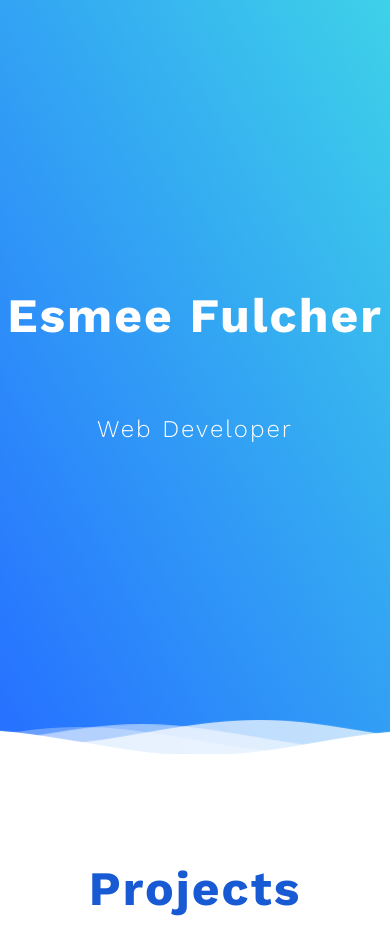
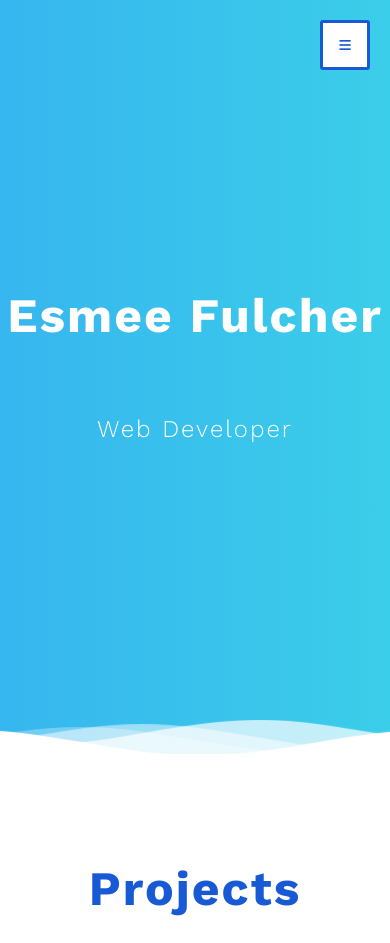
Before and after one commit to Esmee29/Portfolio, a PHP site: page / in a window 390 px wide. Shown: the top 943 px of the page. Run offline with PHP 8.4, Linux system fonts and the light colour scheme; some libraries are stand-ins or nearby versions.

Commit message:
Hamburger

```diff
--- a/about.html
+++ b/about.html
@@ -159,6 +159,7 @@
         </div>
     </div>
 </div>
-<script src="javaScript\main.js"></script>
+<script src="javaScript/navMenu.js"></script>
+<script src="javaScript/main.js"></script>
 </body>
 </html>
--- a/code.html
+++ b/code.html
@@ -178,6 +178,7 @@
         </div>
     </div>
     </div>
-    <script src="javaScript\main.js"></script>
+    <script src="javaScript/main.js"></script>
+    <script src="javaScript/navMenu.js"></script>
 </body>
 </html>
--- a/course.html
+++ b/course.html
@@ -180,6 +180,7 @@
         </div>
     </div>
     </div>
-    <script src="javaScript\main.js"></script>
+    <script src="javaScript/main.js"></script>
+    <script src="javaScript/navMenu.js"></script>
 </body>
 </html>
--- a/css/style.css
+++ b/css/style.css
@@ -1006,11 +1006,25 @@
 .header {
   position: relative;
   text-align: center;
-  background: linear-gradient(60deg, #2773ff 4.3%, #3ed3e8 101.4%);
   color: #fff;
+  background: linear-gradient(270deg, #3bcee9, #329ff4, #185ad4);
+  background-size: 400% 400%;
+  animation: gradient 15s ease infinite;
 }
 
-/* line 9, ../../GitHub/Portfolio/scss/style/Modules/_header.scss */
+@keyframes gradient {
+  0% {
+    background-position: 0% 50%;
+  }
+  50% {
+    background-position: 100% 50%;
+  }
+  100% {
+    background-position: 0% 50%;
+  }
+}
+
+/* line 21, ../../GitHub/Portfolio/scss/style/Modules/_header.scss */
 .inner-header {
   height: 85vh;
   width: 100%;
@@ -1021,7 +1035,7 @@
   flex-direction: column;
 }
 
-/* line 19, ../../GitHub/Portfolio/scss/style/Modules/_header.scss */
+/* line 31, ../../GitHub/Portfolio/scss/style/Modules/_header.scss */
 .waves {
   position: relative;
   width: 100%;
@@ -1031,7 +1045,7 @@
   max-height: 150px;
 }
 
-/* line 28, ../../GitHub/Portfolio/scss/style/Modules/_header.scss */
+/* line 40, ../../GitHub/Portfolio/scss/style/Modules/_header.scss */
 .content {
   position: relative;
   height: 20vh;
@@ -1040,30 +1054,30 @@
 }
 
 /* Animation */
-/* line 37, ../../GitHub/Portfolio/scss/style/Modules/_header.scss */
+/* line 49, ../../GitHub/Portfolio/scss/style/Modules/_header.scss */
 .parallax > use {
   animation: move-forever 25s cubic-bezier(0.55, 0.5, 0.45, 0.5) infinite;
 }
 
-/* line 40, ../../GitHub/Portfolio/scss/style/Modules/_header.scss */
+/* line 52, ../../GitHub/Portfolio/scss/style/Modules/_header.scss */
 .parallax > use:nth-child(1) {
   animation-delay: -2s;
   animation-duration: 7s;
 }
 
-/* line 44, ../../GitHub/Portfolio/scss/style/Modules/_header.scss */
+/* line 56, ../../GitHub/Portfolio/scss/style/Modules/_header.scss */
 .parallax > use:nth-child(2) {
   animation-delay: -3s;
   animation-duration: 10s;
 }
 
-/* line 48, ../../GitHub/Portfolio/scss/style/Modules/_header.scss */
+/* line 60, ../../GitHub/Portfolio/scss/style/Modules/_header.scss */
 .parallax > use:nth-child(3) {
   animation-delay: -4s;
   animation-duration: 13s;
 }
 
-/* line 52, ../../GitHub/Portfolio/scss/style/Modules/_header.scss */
+/* line 64, ../../GitHub/Portfolio/scss/style/Modules/_header.scss */
 .parallax > use:nth-child(4) {
   animation-delay: -5s;
   animation-duration: 20s;
@@ -1080,12 +1094,12 @@
 
 /*Shrinking for mobile*/
 @media (max-width: 768px) {
-  /* line 66, ../../GitHub/Portfolio/scss/style/Modules/_header.scss */
+  /* line 78, ../../GitHub/Portfolio/scss/style/Modules/_header.scss */
   .waves {
     height: 40px;
     min-height: 40px;
   }
-  /* line 70, ../../GitHub/Portfolio/scss/style/Modules/_header.scss */
+  /* line 82, ../../GitHub/Portfolio/scss/style/Modules/_header.scss */
   .content {
     height: 30vh;
   }
@@ -1417,4 +1431,40 @@
   flex-direction: column;
 }
 
+/* line 115, ../../GitHub/Portfolio/scss/style/Modules/_sidebar.scss */
+.primary-nav__hamburger {
+  position: fixed;
+  z-index: 1;
+  vertical-align: middle;
+  top: 1.25rem;
+  right: 1.25rem;
+  width: 3.125rem;
+  height: 3.125rem;
+}
+
+@media (min-width: 992px) {
+  /* line 125, ../../GitHub/Portfolio/scss/style/Modules/_sidebar.scss */
+  .primary-nav__hamburger {
+    position: absolute;
+    width: 1px;
+    height: 1px;
+    padding: 0;
+    margin: -1px;
+    overflow: hidden;
+    clip: rect(0, 0, 0, 0);
+    white-space: nowrap;
+    border: 0;
+  }
+}
+
+/* line 137, ../../GitHub/Portfolio/scss/style/Modules/_sidebar.scss */
+.hamburger {
+  padding: 0;
+  border: 3px solid #185ad4;
+  border-radius: 3px;
+  background-color: #FFF;
+  color: #185ad4;
+  cursor: pointer;
+}
+
 /*# sourceMappingURL=style.css.map */
--- a/index.html
+++ b/index.html
@@ -57,7 +57,13 @@
         </div>
             <div class="main-body">
                 <div class="header" id="header">
-
+                        <div class="primary-nav__hamburger ishidden__hamburger">
+                            <button id="btn-hamburger" type="button" class="primary-nav__hamburger hamburger hamburger-spin-backwards inactive">
+                                <span class="hamburger-box">
+                                    <i class="fa-solid fa-bars"></i>
+                                </span>
+                            </button>
+                        </div>
                     <!--Content before waves-->
                     <div class="inner-header">
                     <h1 id="header1"> Esmee Fulcher</h1>
@@ -243,6 +249,7 @@
 
         </div>
     </div>
-    <script src="javaScript\main.js"></script>
+    <script src="javaScript/main.js"></script>
+    <script src="javaScript/navMenu.js"></script>
 </body>
 </html>
--- a/javaScript/main.js
+++ b/javaScript/main.js
@@ -1,5 +1,4 @@
-//Banner text
-//const timeline = gsap.timeline({repeat: -1});
+//Header text//
 const headerElement = document.querySelector("#header1");
 const subHeaderElement = document.querySelector("#header2")
 
@@ -24,3 +23,4 @@
 {
     typingEffect(subHeaderElement, 200);
 }
+//Hamburger Menu//
--- a/scss/style/Modules/_header.scss
+++ b/scss/style/Modules/_header.scss
@@ -2,10 +2,22 @@
 .header {
   position:relative;
   text-align:center;
-  background: linear-gradient(60deg, rgb(39, 115, 255) 4.3%, rgb(62, 211, 232) 101.4%);
   color:$white;
+  background: linear-gradient(270deg, #3bcee9, #329ff4, #185ad4);
+  background-size: 400% 400%;
+  animation: gradient 15s ease infinite;
 }
-
+@keyframes gradient {
+  0% {
+      background-position: 0% 50%;
+  }
+  50% {
+      background-position: 100% 50%;
+  }
+  100% {
+      background-position: 0% 50%;
+  }
+}
 .inner-header {
     height:85vh;
     width:100%;
--- a/scss/style/Modules/_sidebar.scss
+++ b/scss/style/Modules/_sidebar.scss
@@ -111,3 +111,34 @@
   display: flex;
   flex-direction: column;
 }
+//hamburger//
+.primary-nav__hamburger {
+  position: fixed;
+  z-index: 1;
+  vertical-align: middle;
+  top: 1.25rem;
+  right: 1.25rem;
+  width: 3.125rem;
+  height: 3.125rem;
+}
+@media (min-width: 992px) {
+  .primary-nav__hamburger {
+    position: absolute;
+    width: 1px;
+    height: 1px;
+    padding: 0;
+    margin: -1px;
+    overflow: hidden;
+    clip: rect(0, 0, 0, 0);
+    white-space: nowrap;
+    border: 0;
+  }
+}
+.hamburger {
+    padding: 0;
+    border: 3px solid $color-primary;
+    border-radius: 3px;
+    background-color: #FFF;
+    color: $color-primary;
+    cursor: pointer;
+}
```
Also changed, not shown: javaScript/navMenu.js (added), 1 other file.
